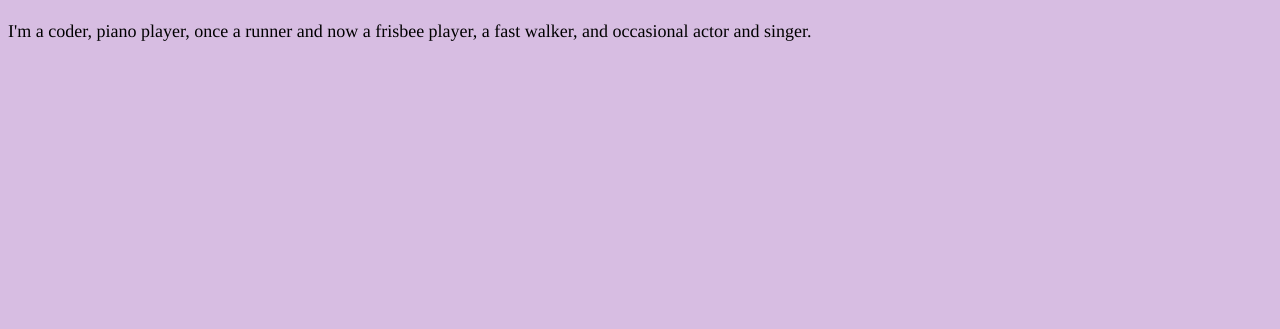
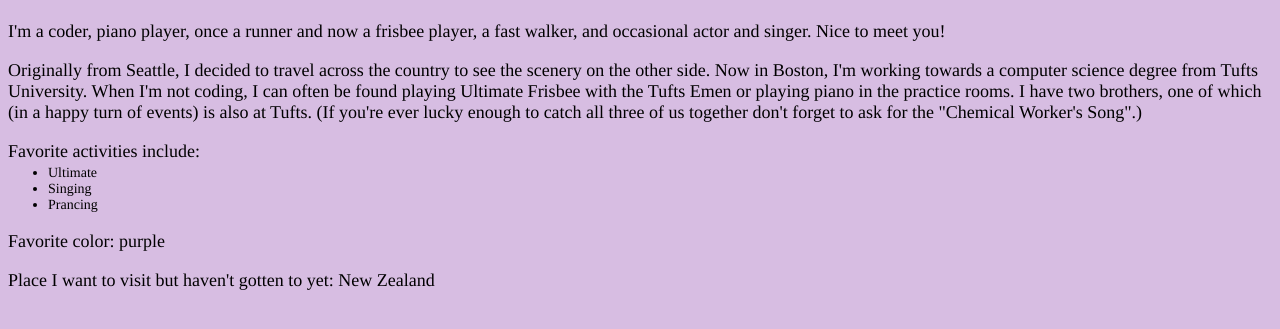
Before and after one commit to cjabswalsh/cjabswalsh.github.io, a plain HTML site: page bio.html in a window 1280 px wide. Shown: the part 69-398 px from the top of the page. Drawn offline with Linux system fonts and the light colour scheme.

Commit message:
added a bio, minor resume changes

```diff
--- a/bio.html
+++ b/bio.html
@@ -10,6 +10,15 @@
 
 <body>
 	<h1>Conrad Walsh</h1>
-	<p>I'm a coder, piano player, once a runner and now a frisbee player, a fast walker, and occasional actor and singer.
+	<p>I'm a coder, piano player, once a runner and now a frisbee player, a fast walker, and occasional actor and singer.  Nice to meet you!</p>
+	<p>Originally from Seattle, I decided to travel across the country to see the scenery on the other side.  Now in Boston, I'm working towards a computer science degree from Tufts University. When I'm not coding, I can often be found playing Ultimate Frisbee with the Tufts Emen or playing piano in the practice rooms.  I have two brothers, one of which (in a happy turn of events) is also at Tufts. (If you're ever lucky enough to catch all three of us together don't forget to ask for the "Chemical Worker's Song".) </p>
+	<p>Favorite activities include:</p>
+	<ul>
+		<li>Ultimate</li>
+		<li>Singing</li>
+		<li>Prancing</li>
+	</ul>
+	<p>Favorite color: purple</p>
+	<p>Place I want to visit but haven't gotten to yet: New Zealand</p>
 </body>
 </html>
--- a/index-style.css
+++ b/index-style.css
@@ -1,6 +1,6 @@
 body {
 	background-color: #D7BDE2;
-	font-family: "Times",sans-serif;
+	font-family: "Times",serif;
 	text-align: center;
 }
 
--- a/style.css
+++ b/style.css
@@ -1,6 +1,7 @@
 body {
-	font-family: "Times",sans-serif;
+	font-family: "Times",serif;
 	background-color: #D7BDE2;
+	/*text-align: center;*/
 }
 
 h1 {
@@ -16,8 +17,8 @@
 	font-size: 18px;
 }
 
-p, ul {
-	margin: 0;
+p + ul {
+	margin-top: -15px;
 }
 
 li {
```
Also changed, not shown: resume.html (+7 -2 lines).
